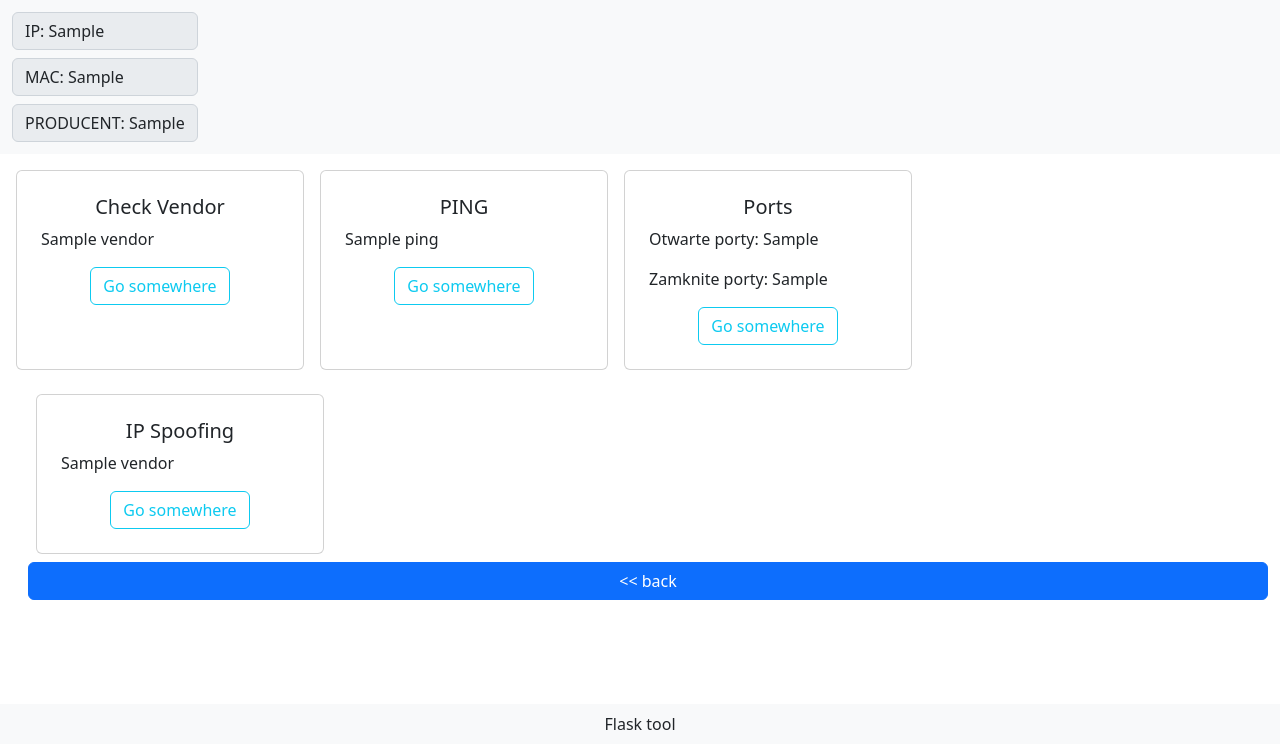
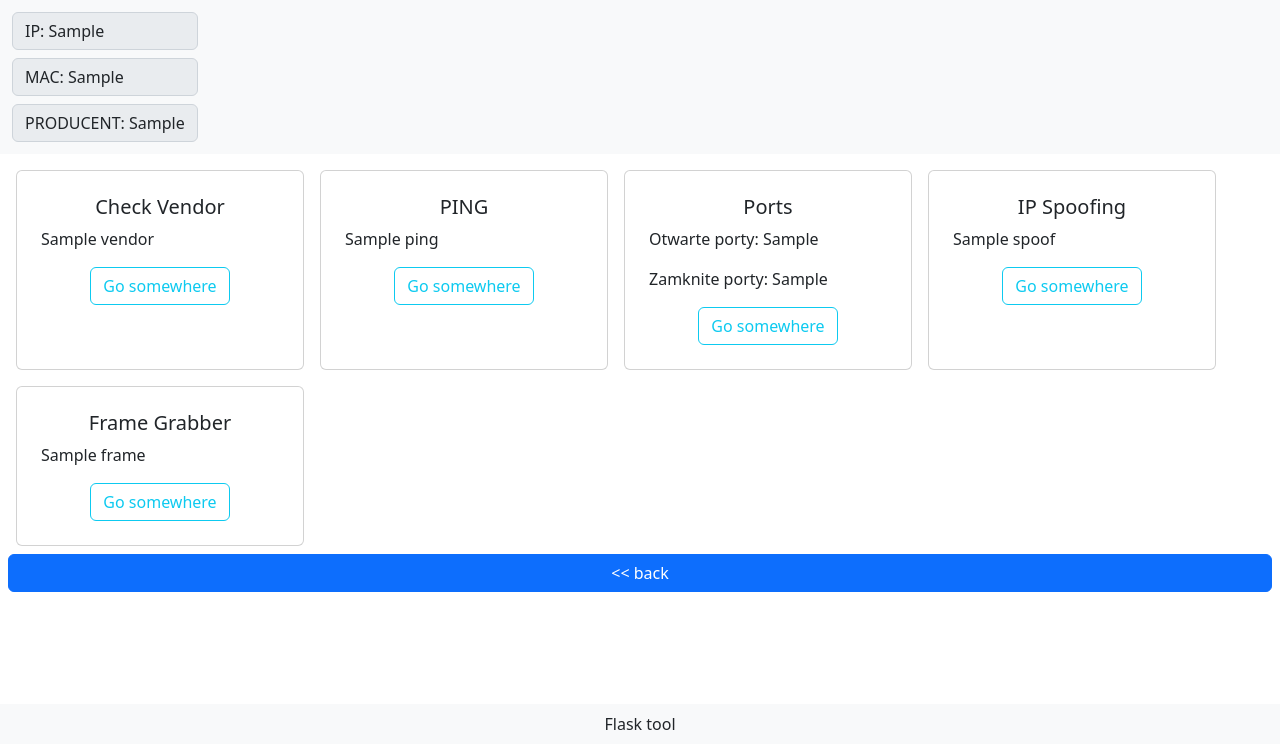
Before and after one commit to KulpinskiPatryk/NetworkToolFlask, a Flask app: template templates/actions.html in a window 1280 px wide. Shown: the part 56-800 px from the top of the page. Run offline with Flask 2, Linux system fonts and the light colour scheme; the template is opened without the code that fills it: most values are stand-ins (such as "Sample title", 1, 10 or a date in 2020).

Commit message:
Update added more actions spoofing and frame grabber

```diff
--- a/main.py
+++ b/main.py
@@ -94,7 +94,7 @@ def port_scanner(ip):
 # Grabber ranek
 def frame_grabber(ip, port):
     s = socket.socket()
-    s.connect((ip, int(port)))
+    s.connect((ip, int(22)))
     message = s.recv(1024)
     return message
 
@@ -154,11 +154,20 @@ def actions(chosen_ip):
                 except KeyError:
                     open_ports = "?"
                     closed_ports = "?"
+                try:
+                    spoof_list = s['spoof']
+                except KeyError:
+                    spoof_list = "?"
+                try:
+                    frame_list = s['frame']
+                except KeyError:
+                    frame_list = "?"
             except KeyError:
                 pass
 
     return render('actions.html', title='Network Tool', chosen_ip=chosen_ip, chosen_mac=actions.chosen_mac
-                  , chosen_vendor=chosen_vendor, ping=ping_list, o_ports=open_ports, c_ports=closed_ports)
+                  , chosen_vendor=chosen_vendor, ping=ping_list, o_ports=open_ports, c_ports=closed_ports,
+                  spoof=spoof_list , frame=frame_list )
 
 
 @app.route('/actions/check_vendor/', methods=['GET', 'POST'])
@@ -199,13 +208,29 @@ def scan_ports():
 @app.route('/actions/ip_spoofing/', methods=['GET', 'POST'])
 def view_ip_spoofing():
     try:
-        ip_spoofing("192.168.50.44", "192.168.50.1")
-    except:
+        spoof = ip_spoofing("192.168.50.44", "192.168.50.1")
+        for s in scan_interface.scanned_output:
+            if s['ip'] == actions.chosen_ip:
+                s['spoof'] = spoof
+    except KeyError:
         pass
     return redirect(url_for('actions', chosen_ip=actions.chosen_ip))
 
 
 # Dodanie routow do frame_grabbera
+@app.route('/actions/frame_grab/', methods=['GET', 'POST'])
+def view_frame_grab():
+    if request.method == 'POST':
+        try:
+            port = 22
+            gotten_message = frame_grabber(actions.chosen_ip, port)
+            for s in scan_interface.scanned_output:
+                if s['ip'] == actions.chosen_ip:
+                    print('On port ' + str(port) + ' : ' + str(gotten_message))
+                    s['frame'] = 'On port ' + str(port) + ' : ' + str(gotten_message)
+        except KeyError:
+            pass
+        return redirect(url_for('actions', chosen_ip=actions.chosen_ip))
 
 
 if __name__ == '__main__':
--- a/templates/actions.html
+++ b/templates/actions.html
@@ -68,18 +68,38 @@
   </div>
 
 
-<div class="row m-2">
   <div class="card m-2 p-2" style="width: 18rem;">
     <div class="card-body">
       <h5 class="card-title text-center">IP Spoofing</h5>
-      <p class="card-text">{{vendor}}</p>
-      <div class="text-center">
-        <form action="/actions/ip_spoofing/" method="POST">
+        {% if spoof != "?" %}
+          <p class="card-text">{{spoof}}</p>
+          <div class="text-center">
+        {% endif %}
+          <div class="text-center">
+          <form action="/actions/ip_spoofing/" method="POST">
           <button name="" type="submit" class="btn btn-outline-info center">Go somewhere</button>
         </form>
       </div>
     </div>
   </div>
+  </div>
+
+
+  <div class="card m-2 p-2" style="width: 18rem;">
+    <div class="card-body">
+      <h5 class="card-title text-center">Frame Grabber</h5>
+      {% if frame != "?" %}
+          <p class="card-text">{{frame}}</p>
+          <div class="text-center">
+      {% endif %}
+      <div class="text-center">
+        <form action="/actions/frame_grab/" method="POST">
+          <button name="" type="submit" class="btn btn-outline-info center">Go somewhere</button>
+        </form>
+      </div>
+    </div>
+  </div>
+  </div>
 
 <a href="/scan/" class="btn btn-primary"> << back </a>
     {% endblock %}
```
